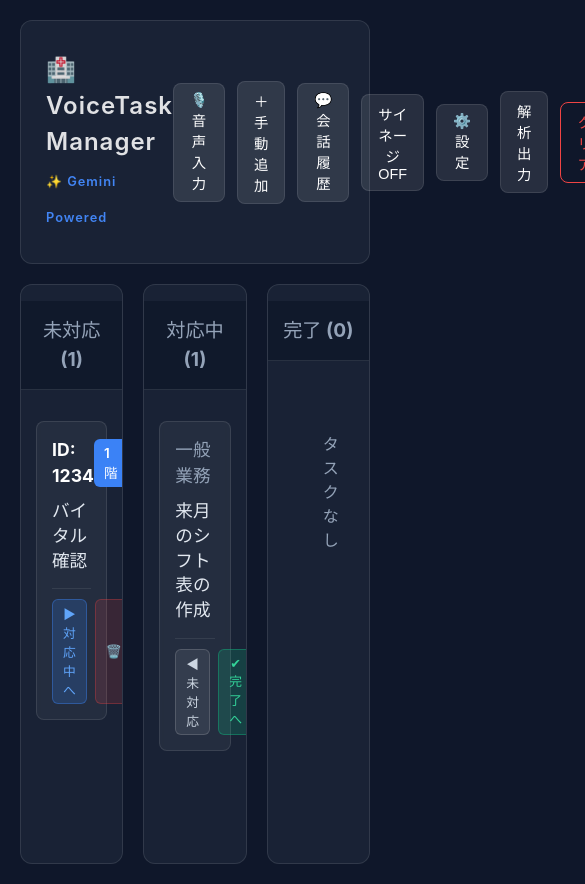
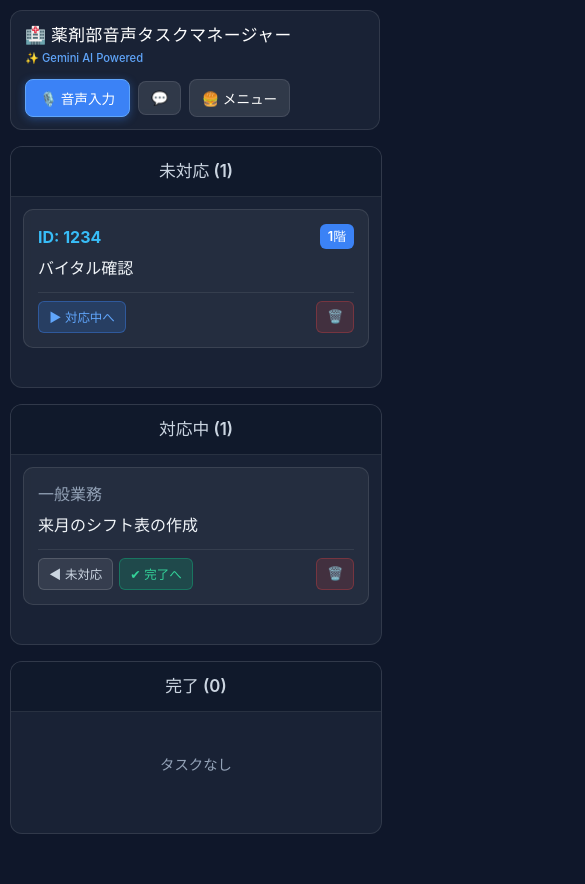
Before and after one commit to ytodoroki0402-maker/voice-task-manager, a React (Vite) app: page / in a window 390 px wide. Shown: the top 884 px of the page, 585 px wide, since content can reach past the window. After the commit the page ends 844 px from the top, so only its background shows below. Built offline with nearby package versions, Linux system fonts and the light colour scheme.

Commit message:
Optimize mobile layout, vertical kanban columns, header name, and popup menu

```diff
--- a/src/App.css
+++ b/src/App.css
@@ -1,33 +1,51 @@
 .app-container {
   display: flex;
   flex-direction: column;
-  height: 100vh;
-  padding: 20px;
+  min-height: 100vh;
+  padding: 16px;
   max-width: 1600px;
   margin: 0 auto;
+  box-sizing: border-box;
 }
 
+/* Header & Title Area */
 .header {
   display: flex;
   justify-content: space-between;
   align-items: center;
-  margin-bottom: 20px;
+  margin-bottom: 16px;
   background: var(--glass-bg);
-  backdrop-filter: blur(10px);
-  padding: 15px 25px;
+  backdrop-filter: blur(12px);
+  padding: 14px 20px;
   border-radius: 12px;
   border: 1px solid var(--glass-border);
+  gap: 12px;
+  flex-wrap: wrap;
 }
 
-.header h1 {
-  font-size: 1.5rem;
-  font-weight: 600;
-  letter-spacing: 1px;
+.app-title-area {
+  display: flex;
+  flex-direction: column;
+  gap: 2px;
 }
 
-.controls {
+.app-title-area h1 {
+  font-size: 1.25rem;
+  font-weight: 700;
+  margin: 0;
+  color: #ffffff;
+  letter-spacing: 0.5px;
+}
+
+.app-subtitle {
+  font-size: 0.75rem;
+  color: #60a5fa;
+  font-weight: 500;
+}
+
+.header-actions {
   display: flex;
-  gap: 12px;
+  gap: 8px;
   align-items: center;
 }
 
@@ -35,35 +53,150 @@
   background: rgba(255, 255, 255, 0.1);
   border: 1px solid var(--glass-border);
   color: white;
-  padding: 8px 16px;
+  padding: 8px 14px;
   border-radius: 8px;
   cursor: pointer;
-  font-size: 0.9rem;
-  transition: all 0.2s;
+  font-size: 0.85rem;
+  font-weight: 500;
+  transition: all 0.2s ease;
   display: inline-flex;
   align-items: center;
   gap: 6px;
+  white-space: nowrap;
 }
 
 .btn:hover {
   background: rgba(255, 255, 255, 0.2);
 }
 
-.btn.active {
+.btn-voice {
   background: #3b82f6;
   border-color: #60a5fa;
-  box-shadow: 0 0 10px rgba(59, 130, 246, 0.5);
+  font-weight: 600;
+  box-shadow: 0 2px 8px rgba(59, 130, 246, 0.4);
 }
 
+.btn-voice:hover {
+  background: #2563eb;
+}
+
+.btn-voice.active {
+  background: #ef4444;
+  border-color: #f87171;
+  box-shadow: 0 0 12px rgba(239, 68, 68, 0.6);
+  animation: pulse 1.5s infinite;
+}
+
+.icon-btn {
+  padding: 8px 12px;
+  position: relative;
+}
+
+.btn-badge {
+  background: #ef4444;
+  color: white;
+  font-size: 0.65rem;
+  padding: 2px 6px;
+  border-radius: 10px;
+  margin-left: 2px;
+}
+
+/* Menu Modal/Overlay */
+.menu-dropdown-overlay {
+  position: fixed;
+  top: 0;
+  left: 0;
+  right: 0;
+  bottom: 0;
+  background: rgba(0, 0, 0, 0.75);
+  backdrop-filter: blur(8px);
+  z-index: 1000;
+  display: flex;
+  justify-content: center;
+  align-items: flex-start;
+  padding: 20px;
+}
+
+.menu-dropdown-content {
+  background: #1e293b;
+  border: 1px solid #334155;
+  border-radius: 16px;
+  width: 100%;
+  max-width: 400px;
+  margin-top: 50px;
+  overflow: hidden;
+  box-shadow: 0 20px 25px -5px rgba(0, 0, 0, 0.5);
+  animation: fadeInDown 0.25s ease-out;
+}
+
+@keyframes fadeInDown {
+  from { opacity: 0; transform: translateY(-15px); }
+  to { opacity: 1; transform: translateY(0); }
+}
+
+.menu-dropdown-header {
+  display: flex;
+  justify-content: space-between;
+  align-items: center;
+  padding: 16px 20px;
+  background: #0f172a;
+  border-bottom: 1px solid #334155;
+}
+
+.menu-dropdown-header h3 {
+  margin: 0;
+  font-size: 1.1rem;
+  color: white;
+}
+
+.menu-dropdown-list {
+  display: flex;
+  flex-direction: column;
+  padding: 12px;
+  gap: 8px;
+}
+
+.menu-item-btn {
+  background: rgba(255, 255, 255, 0.05);
+  border: 1px solid rgba(255, 255, 255, 0.08);
+  color: #e2e8f0;
+  padding: 12px 16px;
+  border-radius: 10px;
+  text-align: left;
+  font-size: 0.95rem;
+  cursor: pointer;
+  transition: all 0.2s;
+  display: flex;
+  align-items: center;
+  gap: 10px;
+}
+
+.menu-item-btn:hover {
+  background: rgba(255, 255, 255, 0.15);
+  color: white;
+}
+
+.menu-item-btn.danger-item {
+  color: #f87171;
+  border-color: rgba(239, 68, 68, 0.2);
+  background: rgba(239, 68, 68, 0.1);
+}
+
+.menu-item-btn.danger-item:hover {
+  background: rgba(239, 68, 68, 0.25);
+}
+
+/* Kanban Board Layout */
 .kanban-board {
   display: flex;
-  gap: 20px;
+  gap: 16px;
   flex: 1;
-  overflow: hidden;
+  overflow-x: auto;
 }
 
 .kanban-column {
   flex: 1;
+  min-width: 280px;
   display: flex;
   flex-direction: column;
   background: var(--glass-bg);
@@ -74,17 +207,18 @@
 }
 
 .kanban-column h2 {
-  font-size: 1.2rem;
+  font-size: 1.05rem;
   text-align: center;
-  color: var(--text-muted);
+  color: #cbd5e1;
   border-bottom: 1px solid var(--border-color);
-  padding: 15px;
+  padding: 12px;
+  margin: 0;
   background: rgba(15, 23, 42, 0.8);
-  z-index: 10;
+  font-weight: 600;
 }
 
 .kanban-cards {
-  padding: 15px;
+  padding: 12px;
   overflow-y: auto;
   flex: 1;
 }
@@ -92,13 +226,13 @@
 .task-card {
   background: rgba(255, 255, 255, 0.05);
   border: 1px solid var(--border-color);
-  border-radius: 8px;
-  padding: 15px;
-  margin-bottom: 15px;
+  border-radius: 10px;
+  padding: 14px;
+  margin-bottom: 12px;
   transition: transform 0.2s, background-color 0.2s;
   display: flex;
   flex-direction: column;
-  gap: 10px;
+  gap: 8px;
 }
 
 .task-card:hover {
@@ -107,7 +241,7 @@
 }
 
 .task-card.status-DONE {
-  opacity: 0.5;
+  opacity: 0.6;
   background: rgba(0, 0, 0, 0.2);
 }
 
@@ -119,8 +253,8 @@
 
 .task-id {
   font-weight: bold;
-  font-size: 1.1rem;
-  color: #fff;
+  font-size: 1rem;
+  color: #38bdf8;
 }
 
 .task-id.general {
@@ -129,24 +263,24 @@
 
 .ward-badge {
   display: inline-block;
-  padding: 4px 10px;
+  padding: 3px 8px;
   border-radius: 6px;
-  font-size: 0.85rem;
+  font-size: 0.8rem;
   font-weight: 600;
   color: white;
 }
 
 .task-content {
-  font-size: 1.1rem;
+  font-size: 1rem;
   line-height: 1.4;
-  color: #e2e8f0;
+  color: #f1f5f9;
 }
 
 .task-card-actions {
   display: flex;
-  gap: 8px;
-  margin-top: 5px;
-  padding-top: 10px;
+  gap: 6px;
+  margin-top: 4px;
+  padding-top: 8px;
   border-top: 1px solid rgba(255, 255, 255, 0.08);
 }
 
@@ -154,9 +288,9 @@
   background: rgba(255, 255, 255, 0.08);
   border: 1px solid rgba(255, 255, 255, 0.15);
   color: #cbd5e1;
-  padding: 4px 10px;
+  padding: 6px 10px;
   border-radius: 6px;
-  font-size: 0.8rem;
+  font-size: 0.78rem;
   cursor: pointer;
   transition: all 0.2s;
 }
@@ -187,45 +321,42 @@
 
 .speech-overlay {
   position: fixed;
-  bottom: 30px;
+  bottom: 20px;
   left: 50%;
   transform: translateX(-50%);
-  background: rgba(0, 0, 0, 0.85);
+  background: rgba(15, 23, 42, 0.95);
   backdrop-filter: blur(10px);
-  padding: 12px 24px;
+  padding: 10px 20px;
   border-radius: 20px;
   border: 1px solid #3b82f6;
   color: #60a5fa;
-  font-size: 0.9rem;
-  box-shadow: 0 0 20px rgba(59, 130, 246, 0.3);
+  font-size: 0.85rem;
+  box-shadow: 0 4px 20px rgba(0, 0, 0, 0.5);
   z-index: 100;
-  animation: pulse 2s infinite;
-}
-
-@keyframes pulse {
-  0% { box-shadow: 0 0 10px rgba(59, 130, 246, 0.3); }
-  50% { box-shadow: 0 0 25px rgba(59, 130, 246, 0.6); }
-  100% { box-shadow: 0 0 10px rgba(59, 130, 246, 0.3); }
+  max-width: 90vw;
+  text-align: center;
 }
 
 .empty-state {
-  padding: 40px;
+  padding: 30px 10px;
   text-align: center;
   color: var(--text-muted);
+  font-size: 0.9rem;
 }
 
+/* Conversation Drawer */
 .conversation-drawer {
   position: fixed;
   top: 0;
   right: 0;
   width: 400px;
-  max-width: 90vw;
+  max-width: 100vw;
   height: 100vh;
-  background: rgba(15, 23, 42, 0.95);
+  background: rgba(15, 23, 42, 0.96);
   backdrop-filter: blur(16px);
   border-left: 1px solid rgba(255, 255, 255, 0.1);
   box-shadow: -10px 0 30px rgba(0, 0, 0, 0.5);
-  z-index: 500;
+  z-index: 1100;
   display: flex;
   flex-direction: column;
 }
@@ -243,7 +374,7 @@
   display: flex;
   align-items: center;
   gap: 10px;
-  font-size: 1.1rem;
+  font-size: 1.05rem;
   font-weight: 600;
   color: #f8fafc;
 }
@@ -261,17 +392,6 @@
   display: flex;
   align-items: center;
   gap: 8px;
-}
-
-.btn-sm {
-  padding: 4px 10px;
-  font-size: 0.8rem;
-}
-
-.danger-text {
-  color: #f87171;
-  border-color: rgba(239, 68, 68, 0.3);
-  background: rgba(239, 68, 68, 0.1);
 }
 
 .close-btn {
@@ -299,46 +419,31 @@
 .chat-timeline {
   display: flex;
   flex-direction: column;
-  gap: 20px;
+  gap: 16px;
 }
 
 .chat-item {
   display: flex;
   flex-direction: column;
   gap: 8px;
-  padding-bottom: 16px;
+  padding-bottom: 14px;
   border-bottom: 1px solid rgba(255, 255, 255, 0.05);
-}
-
-.chat-item.has-error {
-  border-left: 3px solid #ef4444;
-  padding-left: 8px;
 }
 
 .chat-timestamp {
   font-size: 0.75rem;
   color: #64748b;
   text-align: center;
-  margin-bottom: 4px;
 }
 
-.user-bubble {
+.user-bubble, .ai-bubble {
   display: flex;
-  gap: 10px;
-  align-self: flex-start;
-  max-width: 90%;
-}
-
-.ai-bubble {
-  display: flex;
-  gap: 10px;
-  align-self: flex-start;
+  gap: 8px;
   max-width: 95%;
-  margin-left: 12px;
 }
 
 .bubble-icon {
-  font-size: 1.2rem;
+  font-size: 1.1rem;
   line-height: 1;
   padding-top: 2px;
 }
@@ -346,109 +451,113 @@
 .bubble-content {
   background: rgba(255, 255, 255, 0.05);
   border: 1px solid rgba(255, 255, 255, 0.08);
-  border-radius: 12px;
-  padding: 10px 14px;
+  border-radius: 10px;
+  padding: 8px 12px;
   flex: 1;
 }
 
 .user-bubble .bubble-content {
   background: rgba(59, 130, 246, 0.15);
   border-color: rgba(59, 130, 246, 0.3);
-  border-top-left-radius: 2px;
 }
 
 .ai-bubble .bubble-content {
   background: rgba(30, 41, 59, 0.9);
   border-color: rgba(255, 255, 255, 0.12);
-  border-top-left-radius: 2px;
 }
 
 .bubble-label {
   font-size: 0.7rem;
   color: #94a3b8;
-  margin-bottom: 4px;
+  margin-bottom: 2px;
 }
 
 .bubble-text {
-  font-size: 0.9rem;
+  font-size: 0.88rem;
   color: #e2e8f0;
   line-height: 1.4;
-  word-break: break-word;
 }
 
 .ai-header {
   display: flex;
   justify-content: space-between;
   align-items: center;
-  margin-bottom: 6px;
+  margin-bottom: 4px;
 }
 
 .ai-result-text {
-  font-size: 0.9rem;
+  font-size: 0.88rem;
   color: #f1f5f9;
   line-height: 1.4;
   font-weight: 500;
 }
 
 .action-badge {
-  font-size: 0.7rem;
+  font-size: 0.68rem;
   padding: 2px 6px;
   border-radius: 4px;
   font-weight: 600;
 }
 
-.badge-add {
-  background: rgba(59, 130, 246, 0.25);
-  color: #60a5fa;
-  border: 1px solid rgba(59, 130, 246, 0.4);
-}
-
-.badge-start {
-  background: rgba(245, 158, 11, 0.25);
-  color: #fbbf24;
-  border: 1px solid rgba(245, 158, 11, 0.4);
-}
-
-.badge-complete {
-  background: rgba(16, 185, 129, 0.25);
-  color: #34d399;
-  border: 1px solid rgba(16, 185, 129, 0.4);
-}
-
-.badge-error {
-  background: rgba(239, 68, 68, 0.25);
-  color: #f87171;
-  border: 1px solid rgba(239, 68, 68, 0.4);
-}
+.badge-add { background: rgba(59, 130, 246, 0.25); color: #60a5fa; border: 1px solid rgba(59, 130, 246, 0.4); }
+.badge-start { background: rgba(245, 158, 11, 0.25); color: #fbbf24; border: 1px solid rgba(245, 158, 11, 0.4); }
+.badge-complete { background: rgba(16, 185, 129, 0.25); color: #34d399; border: 1px solid rgba(16, 185, 129, 0.4); }
+.badge-error { background: rgba(239, 68, 68, 0.25); color: #f87171; border: 1px solid rgba(239, 68, 68, 0.4); }
 
 .parsed-details {
   display: flex;
   flex-wrap: wrap;
-  gap: 6px;
-  margin-top: 8px;
-  padding-top: 6px;
+  gap: 4px;
+  margin-top: 6px;
+  padding-top: 4px;
   border-top: 1px solid rgba(255, 255, 255, 0.06);
 }
 
 .detail-tag {
-  font-size: 0.75rem;
+  font-size: 0.72rem;
   padding: 2px 6px;
   border-radius: 4px;
-  background: rgba(255, 255, 255, 0.08);
-  color: #cbd5e1;
 }
+.detail-tag.ward { background: rgba(139, 92, 246, 0.2); color: #c084fc; }
+.detail-tag.patient { background: rgba(14, 165, 233, 0.2); color: #38bdf8; }
+.detail-tag.content { background: rgba(16, 185, 129, 0.2); color: #6ee7b7; }
 
-.detail-tag.ward {
-  background: rgba(139, 92, 246, 0.2);
-  color: #c084fc;
+/* ===================================================
+   📱 Mobile Responsive Layout Optimization (max-width: 768px)
+   =================================================== */
+@media (max-width: 768px) {
+  .app-container {
+    padding: 10px;
+  }
+
+  .header {
+    padding: 12px 14px;
+    flex-direction: row;
+    align-items: center;
+    justify-content: space-between;
+  }
+
+  .app-title-area h1 {
+    font-size: 1.05rem;
+  }
+
+  .app-subtitle {
+    font-size: 0.7rem;
+  }
+
+  /* 💡 カンバンボードを縦並び（縦配置）に切り替え！ */
+  .kanban-board {
+    flex-direction: column;
+    overflow-x: visible;
+    gap: 16px;
+  }
+
+  .kanban-column {
+    min-width: 100%;
+    width: 100%;
+  }
+
+  .kanban-cards {
+    max-height: none;
+  }
 }
-
-.detail-tag.patient {
-  background: rgba(14, 165, 233, 0.2);
-  color: #38bdf8;
-}
-
-.detail-tag.content {
-  background: rgba(16, 185, 129, 0.2);
-  color: #6ee7b7;
-}
--- a/src/App.jsx
+++ b/src/App.jsx
@@ -24,6 +24,7 @@
     return [];
   });
   const [showHistoryPanel, setShowHistoryPanel] = useState(false);
+  const [showMobileMenu, setShowMobileMenu] = useState(false);
 
   const [apiKey, setApiKey] = useState(() => {
     return localStorage.getItem('gemini_api_key') || "";
@@ -113,7 +114,7 @@
 
   const handleAudioRecorded = async (audioBlob) => {
     if (!apiKey) {
-      alert("Gemini APIキーを設定してください（右上の「⚙️ 設定」ボタンから入力できます）");
+      alert("Gemini APIキーを設定してください（メニューの「⚙️ 設定」から入力できます）");
       setShowSettings(true);
       return;
     }
@@ -286,49 +287,78 @@
 
   return (
     <div className="app-container">
+      {/* 最上部ヘッダー */}
       <header className="header">
-        <h1>🏥 VoiceTask Manager <span style={{fontSize: '0.8rem', color: '#4285F4'}}>✨ Gemini Powered</span></h1>
-        <div className="controls">
+        <div className="app-title-area">
+          <h1>🏥 薬剤部音声タスクマネージャー</h1>
+          <span className="app-subtitle">✨ Gemini AI Powered</span>
+        </div>
+
+        <div className="header-actions">
+          {/* 音声入力ボタン (メイン表示) */}
           <button
-            className={`btn ${isListening ? 'active' : ''}`}
+            className={`btn btn-voice ${isListening ? 'active' : ''}`}
             onClick={isListening ? stopListening : startListening}
             disabled={isProcessing}
           >
-            {isListening ? '録音を停止して解析' : '🎙️ 音声入力'}
+            {isListening ? '⏹️ 停止して解析' : '🎙️ 音声入力'}
           </button>
 
-          <button className="btn" onClick={() => setShowAddModal(true)}>
-            ＋ 手動追加
+          {/* 会話履歴クイックボタン */}
+          <button
+            className={`btn icon-btn ${showHistoryPanel ? 'active' : ''}`}
+            onClick={() => setShowHistoryPanel(!showHistoryPanel)}
+            title="会話履歴"
+          >
+            💬 {conversationHistory.length > 0 && <span className="btn-badge">{conversationHistory.length}</span>}
           </button>
 
+          {/* メニュー開閉ボタン */}
           <button
-            className={`btn ${showHistoryPanel ? 'active' : ''}`}
-            onClick={() => setShowHistoryPanel(!showHistoryPanel)}
+            className="btn icon-btn"
+            onClick={() => setShowMobileMenu(!showMobileMenu)}
+            title="メニュー"
           >
-            💬 会話履歴 {conversationHistory.length > 0 && `(${conversationHistory.length})`}
-          </button>
-
-          <button
-            className={`btn ${autoScroll ? 'active' : ''}`}
-            onClick={() => setAutoScroll(!autoScroll)}
-          >
-            サイネージ {autoScroll ? 'ON' : 'OFF'}
-          </button>
-
-          <button className="btn" onClick={() => { setTempKey(apiKey); setShowSettings(true); }}>
-            ⚙️ 設定
-          </button>
-          <button className="btn" onClick={exportLogs}>
-            解析出力
-          </button>
-          <button className="btn" onClick={() => setTasks([])} style={{borderColor: '#ef4444', color: '#ef4444', background: 'transparent'}}>
-            クリア
+            🍔 メニュー
           </button>
         </div>
       </header>
 
-      {error && <div style={{color: '#ef4444', marginBottom: 10}}>{error}</div>}
+      {/* サブ操作メニューパネル (モーダル風) */}
+      {showMobileMenu && (
+        <div className="menu-dropdown-overlay" onClick={() => setShowMobileMenu(false)}>
+          <div className="menu-dropdown-content" onClick={e => e.stopPropagation()}>
+            <div className="menu-dropdown-header">
+              <h3>⚙️ 操作メニュー</h3>
+              <button className="close-btn" onClick={() => setShowMobileMenu(false)}>✖</button>
+            </div>
+            <div className="menu-dropdown-list">
+              <button className="menu-item-btn" onClick={() => { setShowAddModal(true); setShowMobileMenu(false); }}>
+                ＋ 手動タスク追加
+              </button>
+              <button className="menu-item-btn" onClick={() => { setShowHistoryPanel(true); setShowMobileMenu(false); }}>
+                💬 会話・解析履歴 ({conversationHistory.length})
+              </button>
+              <button className="menu-item-btn" onClick={() => setAutoScroll(!autoScroll)}>
+                📺 サイネージ表示: {autoScroll ? 'ON' : 'OFF'}
+              </button>
+              <button className="menu-item-btn" onClick={() => { setTempKey(apiKey); setShowSettings(true); setShowMobileMenu(false); }}>
+                ⚙️ Gemini APIキー設定
+              </button>
+              <button className="menu-item-btn" onClick={() => { exportLogs(); setShowMobileMenu(false); }}>
+                📥 解析ログダウンロード
+              </button>
+              <button className="menu-item-btn danger-item" onClick={() => { setTasks([]); setShowMobileMenu(false); }}>
+                🗑️ 全タスクをクリア
+              </button>
+            </div>
+          </div>
+        </div>
+      )}
 
+      {error && <div style={{color: '#ef4444', marginBottom: 10, textAlign: 'center'}}>{error}</div>}
+
+      {/* カンバンボード (画面幅に応じてレスポンシブ縦並び化) */}
       <div className="kanban-board">
         {renderColumn(STATUS.TODO, todoTasks, "TODO")}
         {renderColumn(STATUS.IN_PROGRESS, inProgressTasks, "IN_PROGRESS")}
@@ -353,16 +383,17 @@
         </div>
       )}
 
+      {/* 手動追加モーダル */}
       {showAddModal && (
         <div style={{
           position: 'fixed', top: 0, left: 0, right: 0, bottom: 0,
-          background: 'rgba(0,0,0,0.8)', display: 'flex', justifyContent: 'center', alignItems: 'center', zIndex: 1000
+          background: 'rgba(0,0,0,0.8)', display: 'flex', justifyContent: 'center', alignItems: 'center', zIndex: 1000, padding: '15px'
         }}>
           <form onSubmit={handleManualAddSubmit} style={{
-            background: '#1e293b', padding: '30px', borderRadius: '12px', width: '450px',
+            background: '#1e293b', padding: '25px', borderRadius: '12px', width: '100%', maxWidth: '450px',
             border: '1px solid #334155'
           }}>
-            <h2 style={{marginTop: 0, color: 'white'}}>＋ タスクを手動追加</h2>
+            <h2 style={{marginTop: 0, color: 'white', fontSize: '1.3rem'}}>＋ タスクを手動追加</h2>
 
             <div style={{marginBottom: '15px'}}>
               <label style={{display: 'block', color: '#cbd5e1', marginBottom: '6px'}}>病棟</label>
@@ -391,7 +422,7 @@
                 placeholder="例: 1234 (空欄の場合は共通業務)"
                 style={{
                   width: '100%', padding: '10px', borderRadius: '6px', border: '1px solid #475569',
-                  background: '#0f172a', color: 'white'
+                  background: '#0f172a', color: 'white', boxSizing: 'border-box'
                 }}
               />
             </div>
@@ -406,7 +437,7 @@
                 placeholder="例: バイタル測定、点滴確認"
                 style={{
                   width: '100%', padding: '10px', borderRadius: '6px', border: '1px solid #475569',
-                  background: '#0f172a', color: 'white'
+                  background: '#0f172a', color: 'white', boxSizing: 'border-box'
                 }}
               />
             </div>
@@ -419,16 +450,17 @@
         </div>
       )}
 
+      {/* 設定モーダル */}
       {showSettings && (
         <div style={{
           position: 'fixed', top: 0, left: 0, right: 0, bottom: 0,
-          background: 'rgba(0,0,0,0.8)', display: 'flex', justifyContent: 'center', alignItems: 'center', zIndex: 1000
+          background: 'rgba(0,0,0,0.8)', display: 'flex', justifyContent: 'center', alignItems: 'center', zIndex: 1000, padding: '15px'
         }}>
           <div style={{
-            background: '#1e293b', padding: '30px', borderRadius: '12px', width: '500px',
+            background: '#1e293b', padding: '25px', borderRadius: '12px', width: '100%', maxWidth: '500px',
             border: '1px solid #334155'
           }}>
-            <h2 style={{marginTop: 0, color: 'white'}}>⚙️ システム設定</h2>
+            <h2 style={{marginTop: 0, color: 'white', fontSize: '1.3rem'}}>⚙️ システム設定</h2>
             <div style={{marginBottom: '20px'}}>
               <label style={{display: 'block', color: '#cbd5e1', marginBottom: '8px'}}>Gemini APIキー</label>
               <input
@@ -437,9 +469,9 @@
                 onChange={e => setTempKey(e.target.value)}
                 style={{
                   width: '100%', padding: '10px', borderRadius: '6px', border: '1px solid #475569',
-                  background: '#0f172a', color: 'white'
+                  background: '#0f172a', color: 'white', boxSizing: 'border-box'
                 }}
-                placeholder="AQ..."
+                placeholder="AIzaSy..."
               />
             </div>
             <div style={{display: 'flex', justifyContent: 'flex-end', gap: '10px'}}>
```
Also changed, not shown: 1 other file (tests, documents, lock files or other folders).
